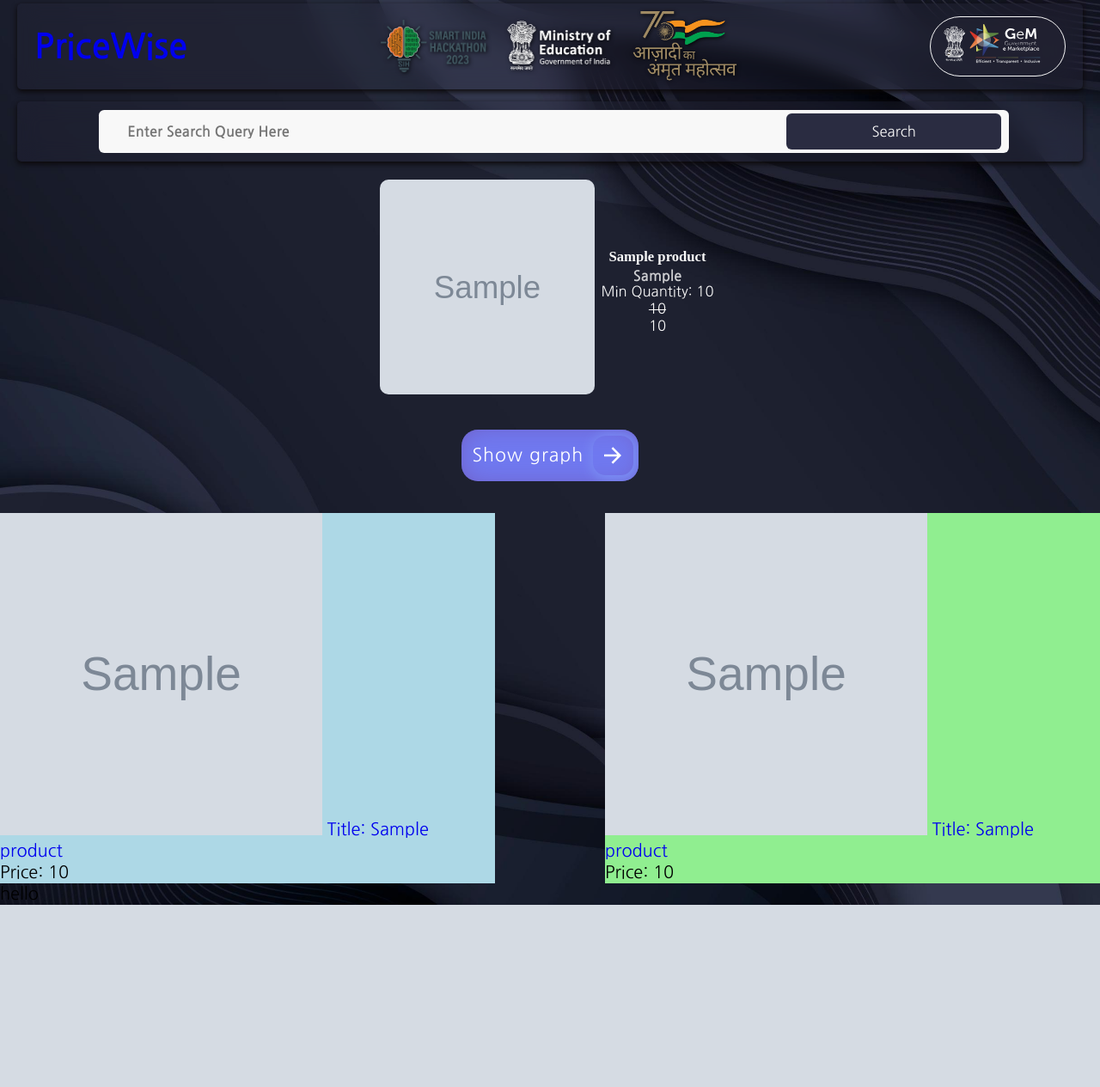
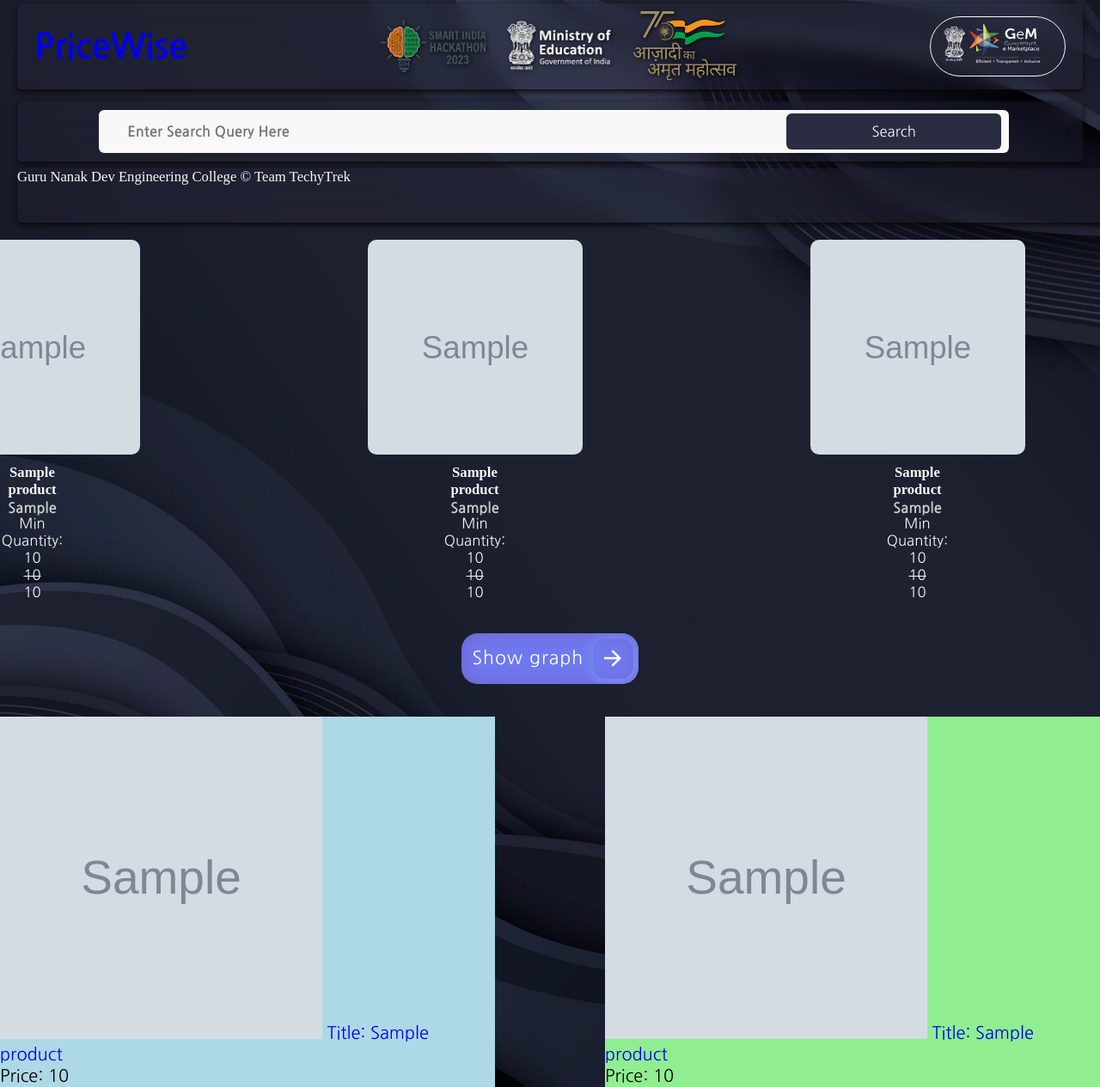
Before and after one commit to singh-chandanbir/PriceWise, a Flask app: template templates/product_view.html in a window 1280 px wide. Shown: the whole page at 86% size. Before the commit the page ends 1053 px from the top, so only its background shows below. Run offline with Flask 3, Linux system fonts and the light colour scheme; the template is opened without the code that fills it: most values are stand-ins (such as "Sample title", 1, 10 or a date in 2020); grey boxes marked "Sample" are stand-in pictures; some web fonts are replaced.

Commit message:
styleing

```diff
--- a/static/Styles/global.css
+++ b/static/Styles/global.css
@@ -68,14 +68,11 @@
 navbar .referral:hover{
     box-shadow: 0 0 5px 0.2px var(--secondary-color);
 }
-<<<<<<< HEAD
-=======
 .footer{
     height: 50px;
     background-color: #07222e;
 
 }
->>>>>>> fe53e6e0de14a588bb498bed3c351f5493ce4947
 
 .failure{
     margin: auto;
--- a/static/Styles/landing.css
+++ b/static/Styles/landing.css
@@ -116,3 +116,22 @@
       transform: translateX(-100%);
     }
   }
+  .footer{
+    display: flex;
+    overflow: hidden;
+    width: 100%;
+    box-shadow: var(--box-shadow);
+    backdrop-filter: var(--backdrop-filter);
+    background-color: var(--primary-color);
+    border-radius: 4px;
+    margin: 0.2em 1em;
+  }
+  .footer .child_footer{
+    color: #fff;
+
+  }
+  .footer_text{
+    font-size: 10pt;
+    font-family: var(--primary-font) ;
+    color: var(--secondary-color);
+}
--- a/static/Styles/productview.css
+++ b/static/Styles/productview.css
@@ -4,6 +4,10 @@
     justify-content: center;
     margin-top: 1em;
     color: var(--secondary-color);
+    box-sizing: border-box;
+    flex-direction: column; /* Adjust to column to stack the details vertically */
+    text-align: center; /* Center align text within each product card */
+    width: 30%;
 }
 
 
@@ -80,3 +84,8 @@
     display: none;
     /* Initially set to display none */
 }
+.comparsion_cards{
+    display: flex;
+    justify-content: space-between;
+    width: 100%;
+}
--- a/templates/index.html
+++ b/templates/index.html
@@ -84,15 +84,13 @@
 {% endblock %}
 
 
-    {% block body %}{% endblock body %}
-    <div>
-        <div>
-            <p>hello</p>
-        </div>
-        <div>
 
-        </div>
-    </div>
+
+    <div class="footer">
+
+            <p class="footer_text">Guru Nanak Dev Engineering College &#169 Team TechyTrek</p>
+
+    </div>{% block body %}{% endblock body %}
 
 </body>
 
--- a/templates/product_view.html
+++ b/templates/product_view.html
@@ -6,23 +6,56 @@
 <link rel="stylesheet" href="{{ url_for('static', filename = './Styles/productview.css') }}">
 
 <script src="https://cdn.jsdelivr.net/npm/chart.js"></script>
-
-
+<div class="comparsion_cards">
+<!-- gemportal product -->
 <button type="submit" name="selected_button" value="{{product.product_link}}">
     <div class="product">
         <div class="product-image">
             <img src="{{product.product_image_link}}" alt="" width="200px" height="200px">
         </div>
         <div class="product-details">
-            <p id = "title">{{product.product_title}}</p>
-            <p id = "brand">{{product.product_brand}}</p>
+            <p id="title">{{product.product_title}}</p>
+            <p id="brand">{{product.product_brand}}</p>
             <p>Min Quantity: {{product.product_min_qty}}</p>
-            <p style = "text-decoration: line-through;">{{product.product_final_price}}</s></p>
+            <p style="text-decoration: line-through;">{{product.product_final_price}}</s></p>
 
             <p> {{product.product_list_price}}</p>
         </div>
     </div>
 </button>
+<!--emarket 1-->
+<button type="submit" name="selected_button" value="{{product.product_link}}">
+    <div class="product">
+        <div class="product-image">
+            <img src="{{product.product_image_link}}" alt="" width="200px" height="200px">
+        </div>
+        <div class="product-details">
+            <p id="title">{{product.product_title}}</p>
+            <p id="brand">{{product.product_brand}}</p>
+            <p>Min Quantity: {{product.product_min_qty}}</p>
+            <p style="text-decoration: line-through;">{{product.product_final_price}}</s></p>
+
+            <p> {{product.product_list_price}}</p>
+        </div>
+    </div>
+</button>
+<!--emarket2-->
+<button type="submit" name="selected_button" value="{{product.product_link}}">
+    <div class="product">
+        <div class="product-image">
+            <img src="{{product.product_image_link}}" alt="" width="200px" height="200px">
+        </div>
+        <div class="product-details">
+            <p id="title">{{product.product_title}}</p>
+            <p id="brand">{{product.product_brand}}</p>
+            <p>Min Quantity: {{product.product_min_qty}}</p>
+            <p style="text-decoration: line-through;">{{product.product_final_price}}</s></p>
+
+            <p> {{product.product_list_price}}</p>
+        </div>
+    </div>
+</button>
+</div>
 
 
 <!--
@@ -48,7 +81,7 @@
     <div class="left">
         {% for product in flipkartlist %}
 
-            <img src="{{product.image_url}}" alt="" width = "300px" height="300px">
+        <img src="{{product.image_url}}" alt="" width="300px" height="300px">
         <a href="{{product.product_url}}">Title: {{product.title}}</a>
         <p>Price: {{product.price}}</p>
 
@@ -57,7 +90,7 @@
     <div class='right'>
         {% for product in exportslist %}
 
-            <img src="{{product.image_url}}" alt="" width = "300px" height="300px">
+        <img src="{{product.image_url}}" alt="" width="300px" height="300px">
         <a href="{{product.product_url}}">Title: {{product.title}}</a>
         <p>Price: {{product.price}}</p>
 
@@ -67,8 +100,8 @@
 <script>
     const productData = {
         labels: ['Product 1', 'Product 2', 'Product 3', 'Product 4', 'Product 5'],
-        indiamartRates: {{flipkartRates | tojson}},
-        alibabaRates: {{exportsRates | tojson}},
+        indiamartRates: {{ flipkartRates | tojson}},
+    alibabaRates: { { exportsRates | tojson } },
     };
 
     let isGraphVisible = false;
```
Also changed, not shown: list.json (+1 -1 lines). Lines whose indentation alone changed are shown as unchanged.
